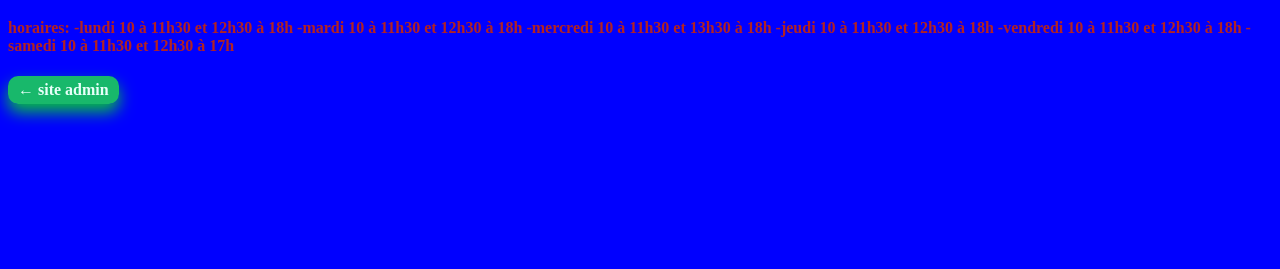
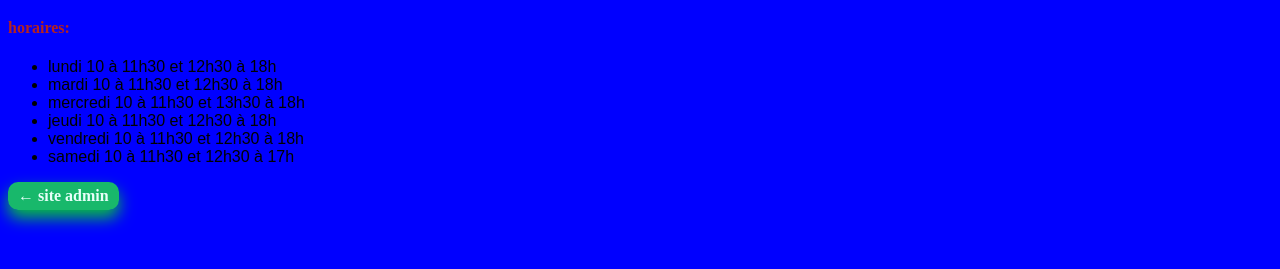
Before and after one commit to sfidanza/arthur, a plain HTML site: page no-game/static/menu.html in a window 1280 px wide. Shown: the part 61-330 px from the top of the page. Drawn offline with Linux system fonts and the light colour scheme.

Commit message:
update des horaires

```diff
--- a/no-game/static/menu.html
+++ b/no-game/static/menu.html
@@ -10,14 +10,17 @@
 <body>
 
 	<h1>No Game</h1>
-<h4>horaires:
-	-lundi 10 à 11h30 et 12h30 à 18h
-	-mardi 10 à 11h30 et 12h30 à 18h
-	-mercredi 10 à 11h30 et 13h30 à 18h
-	-jeudi 10 à 11h30 et 12h30 à 18h
-	-vendredi 10 à 11h30 et 12h30 à 18h
-	-samedi 10 à 11h30 et 12h30 à 17h
-</h4>
+<h4>horaires:</h4>
+
+<ul>
+	<li>lundi 10 à 11h30 et 12h30 à 18h</li>
+	<li>mardi 10 à 11h30 et 12h30 à 18h</li>
+	<li>mercredi 10 à 11h30 et 13h30 à 18h</li>
+	<li>jeudi 10 à 11h30 et 12h30 à 18h</li>
+	<li>vendredi 10 à 11h30 et 12h30 à 18h</li>
+	<li>samedi 10 à 11h30 et 12h30 à 17h</li>
+</ul>
+
 <a href="access.html" class="monBoutton2">&larr; site admin</a>
 </body>
 </html>
--- a/no-game/static/site.css
+++ b/no-game/static/site.css
@@ -34,6 +34,10 @@ h4 {
 }
 h5 {
 	color: greenyellow;
+}
+ul {
+	font-family: Arial, Helvetica, sans-serif;
+	color: black;
 }
 #logo-no-game {
 	position: absolute;
```
